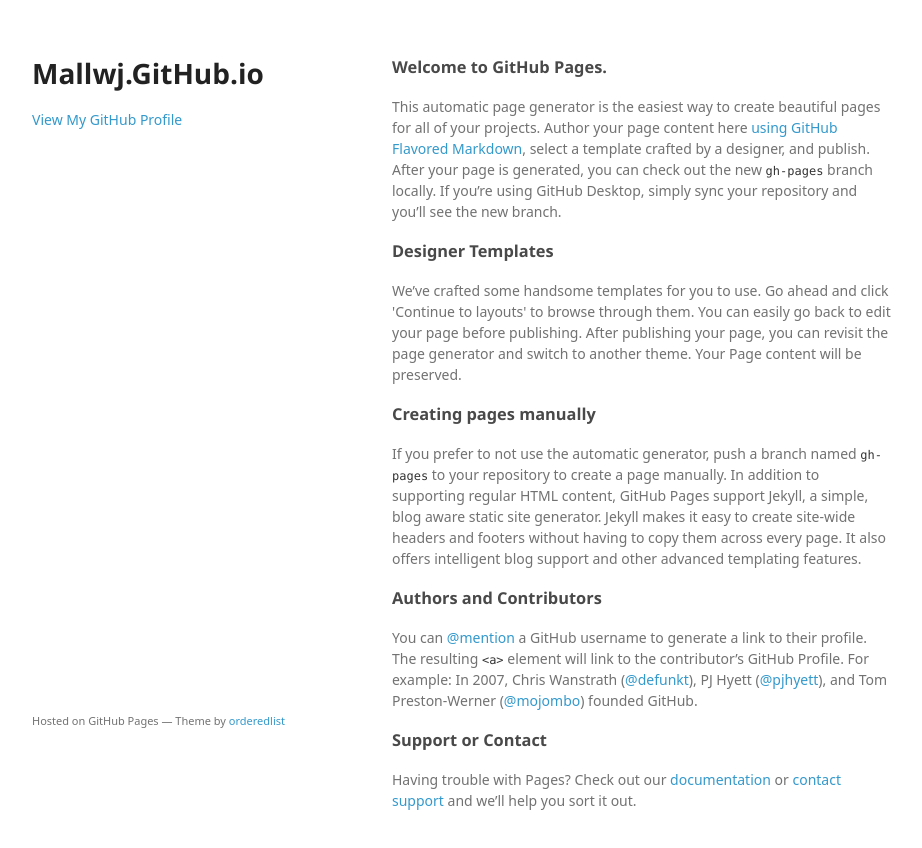
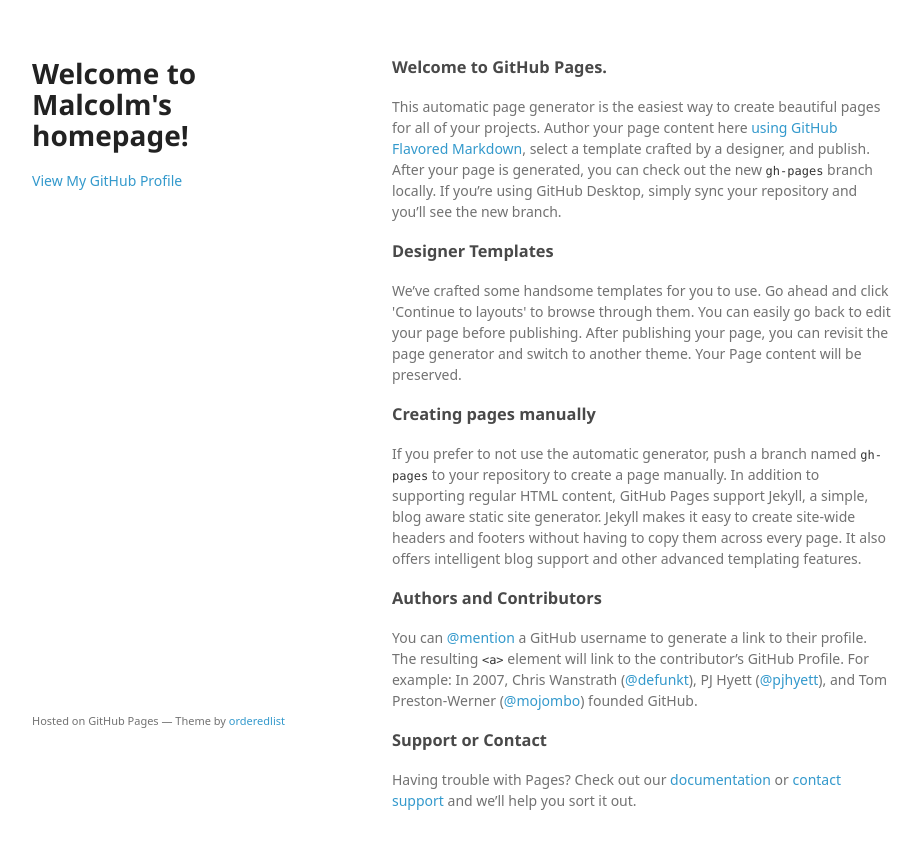
Before and after one commit to mallwj/mallwj.github.io, a plain HTML site: page index.html in a window 1280 px wide. Shown: the whole page, without its empty margins (178-1100 px from the left). Drawn offline with Linux system fonts and the light colour scheme; a web font is replaced by a local one.

Commit message:
Update index.html

```diff
--- a/index.html
+++ b/index.html
@@ -15,7 +15,7 @@
   <body>
     <div class="wrapper">
       <header>
-        <h1>Mallwj.GitHub.io</h1>
+        <h1>Welcome to Malcolm's homepage!</h1>
         <p></p>
 
 
```
